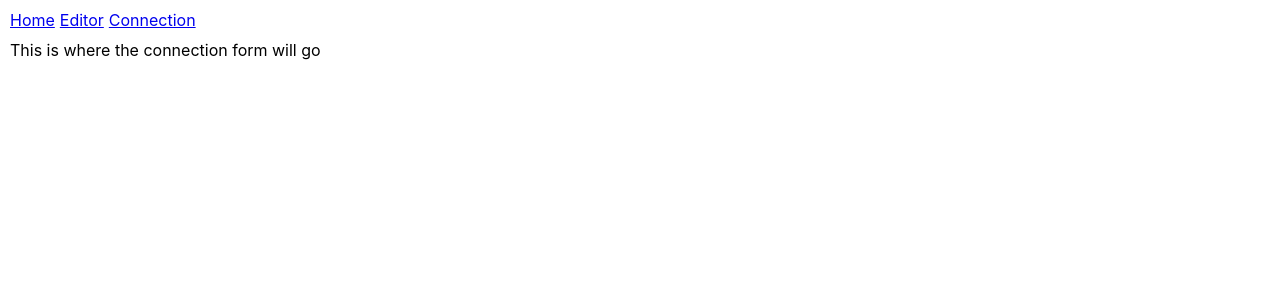
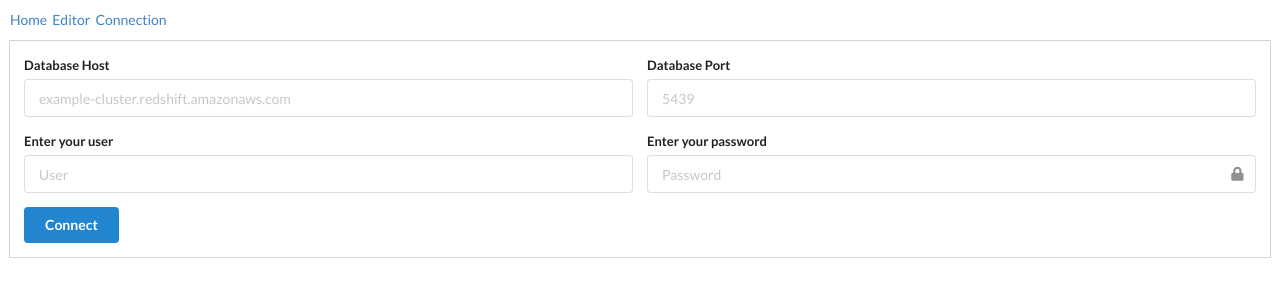
Before and after one commit to choenes/redkit, a React (Create React App) app: page /connection in a window 1280 px wide. Shown: the top 300 px of the page. Built offline with nearby package versions, Linux system fonts and the light colour scheme.

Commit message:
added smantic-ui

```diff
--- a/package.json
+++ b/package.json
@@ -21,6 +21,8 @@
 		"react-router": "^4.3.1",
 		"react-router-dom": "^4.3.1",
 		"react-split-pane": "^0.1.84",
+		"semantic-ui-css": "^2.4.1",
+		"semantic-ui-react": "^0.83.0",
 		"wait-on": "^3.1.0"
 	},
 	"devDependencies": {
--- a/public/index.html
+++ b/public/index.html
@@ -10,7 +10,6 @@
       homescreen on Android. See https://developers.google.com/web/fundamentals/web-app-manifest/
     -->
     <link rel="manifest" href="%PUBLIC_URL%/manifest.json">
-    <link href="https://fonts.googleapis.com/icon?family=Material+Icons" rel="stylesheet">
     <!--
       Notice the use of %PUBLIC_URL% in the tags above.
       It will be replaced with the URL of the `public` folder during the build.
--- a/src/App.css
+++ b/src/App.css
@@ -8,12 +8,12 @@
 .nav {
   padding: 10px;
 }
-ul {
+.nav ul {
   list-style-type: none;
   margin: 0;
   padding: 0;
 }
-ul li {
+.nav ul li {
   display: inline;
   padding-right: 5px;
 }
--- a/src/Connection.js
+++ b/src/Connection.js
@@ -1,8 +1,77 @@
 import React, { Component } from 'react';
 
 class Connection extends Component {
+  constructor(props){
+    super(props);
+    this.state = {
+      connection: props.connection ? props.connection : {}
+    };
+    this.tryConnect = this.tryConnect.bind(this);
+  }
+
+  tryConnect() {
+      // todo: replace this with real connection logic
+      this.state.connection.busy = true;
+      this.state.connection.error = false;
+      this.setState({connection: this.state.connection});
+
+      setTimeout(() => {
+        this.state.connection.busy = false;
+        this.state.connection.error = true;
+        this.setState({connection: this.state.connection});
+      }, 3000);
+  }
+
   render() {
-    return (<div>This is where the connection form will go</div>);
+    const disabled = this.state.connection.busy ? 'disabled' : '';
+    const buttonClasses = `ui primary button ${disabled}`;
+    return (<div>
+            <form className="ui attached form segment">
+            <div className="two fields">
+              <div className="field">
+                <label>Database Host</label>
+                <div className="ui left labeled input">
+                  <input type="text" placeholder="example-cluster.redshift.amazonaws.com"/>
+                </div>
+              </div>
+              <div className="field">
+                <label>Database Port</label>
+                <div className="ui left labeled input">
+                  <input type="text" placeholder="5439"/>
+                </div>
+              </div>
+            </div>
+
+            <div className="two fields">
+              <div className="field">
+                <label>Enter your user</label>
+                <div className="ui left labeled input">
+                  <input type="text" placeholder="User"/>
+                </div>
+              </div>
+              <div className="field">
+                <label>Enter your password</label>
+                <div className="ui left labeled icon input">
+                  <input type="password" placeholder="Password"/>
+                  <i className="lock icon"></i>
+                </div>
+              </div>
+            </div>
+
+            <button type="button" className={buttonClasses} role="button" onClick={this.tryConnect}>
+              {this.state.connection.busy ?
+                <span><i className="refresh icon loading"></i>Connecting...</span>
+              : <span>Connect</span>}
+            </button>
+          </form>
+
+          {this.state.connection.error ?
+          <div className="ui bottom attached error message">
+            <i className="icon warning"></i> Unable to connect to database.
+          </div>
+          : null}
+
+        </div>);
   }
 }
 
--- a/src/Editor.js
+++ b/src/Editor.js
@@ -13,10 +13,11 @@ function onChange(newValue) {
 class Editor extends Component {
   render() {
     return (
-      <SplitPane split="vertical" minSize={50} defaultSize={100}>
+      <SplitPane split="vertical" minSize={0} defaultSize={225}>
         <div className="sideBar">
             <ul>
-              <li><i class="material-icons">face</i>One</li>
+              <li>One</li>
+              <li>Two</li>
               <li>Two</li>
             </ul>
         </div>
--- a/src/index.js
+++ b/src/index.js
@@ -2,6 +2,7 @@ import React from 'react';
 import ReactDOM from 'react-dom';
 import './index.css';
 import App from './App';
+import 'semantic-ui-css/semantic.min.css';
 import * as serviceWorker from './serviceWorker';
 import {BrowserRouter as Router} from 'react-router-dom'
 
```
Also changed, not shown: 2 other files (tests, documents, lock files or other folders).
